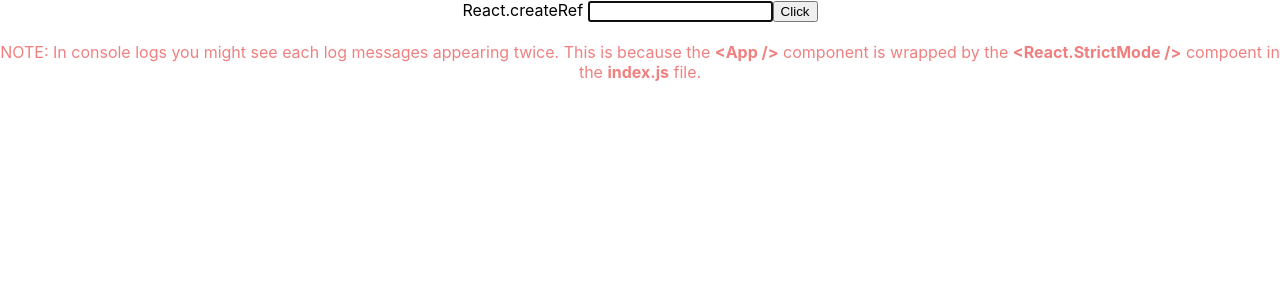
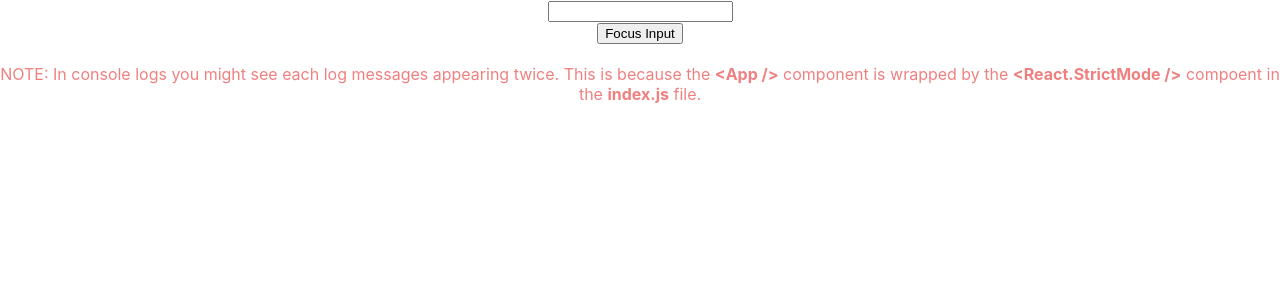
Before and after one commit to Afirestriker/react-concepts-in-action, a React (Create React App) app in the folder ReactJS-Tutorial/hello-world/: page / in a window 1280 px wide. Shown: the top 300 px of the page. Built offline with nearby package versions, Linux system fonts and the light colour scheme; the HTML template or start-up script is replaced by a standard one.

Commit message:
Lesson 29 - Refs with class components. File FocusInput.js and InputRef.js

```diff
--- a/ReactJS-Tutorial/hello-world/src/App.js
+++ b/ReactJS-Tutorial/hello-world/src/App.js
@@ -23,13 +23,15 @@ import Table from "./components/Table";
 import PureComp from "./components/PureComp";
 import ParentComp from "./components/ParentComp";
 import RefsDemo from "./components/RefsDemo";
+import FocusInput from "./components/FocusInput";
 
 function App() {
     return (
         <div className="App">
 
             {/* //* 📌Refs in React */}
-            <RefsDemo />
+            <FocusInput />
+            {/* <RefsDemo /> */}
 
             {/* //* 📌PureComponent */}
             {/* <ParentComp /> */}
--- /dev/null
+++ b/ReactJS-Tutorial/hello-world/src/components/FocusInput.js
@@ -0,0 +1,29 @@
+import React, { Component } from 'react';
+import InputRef from "./InputRef";
+
+class FocusInput extends Component {
+    constructor(props) {
+        super(props);
+        this.componentRef = React.createRef();
+        this.clickHandler = this.clickHandler.bind(this);
+    }
+
+    componentDidMount() {
+        console.log("Component Ref", this.componentRef);
+    }
+
+    clickHandler() {
+        this.componentRef.current.focusInput();
+    }
+
+    render() {
+        return(
+            <div>
+                <InputRef ref={this.componentRef} />
+                <button onClick={this.clickHandler}>Focus Input</button>
+            </div>
+        )
+    }
+}
+
+export default FocusInput;
--- /dev/null
+++ b/ReactJS-Tutorial/hello-world/src/components/InputRef.js
@@ -0,0 +1,26 @@
+import React, { Component } from 'react';
+
+class InputRef extends Component {
+    constructor(props) {
+        super(props);
+        this.inputRef = React.createRef();
+    }
+
+    componentDidMount() {
+        console.log("Input Ref", this.inputRef);
+    }
+
+    focusInput() {
+        this.inputRef.current.focus();
+    }
+
+    render() {
+        return(
+            <div>
+                <input type="text" ref={this.inputRef} />
+            </div>
+        )
+    }
+}
+
+export default InputRef;
```
Also changed, not shown: 1 other file (tests, documents, lock files or other folders).
